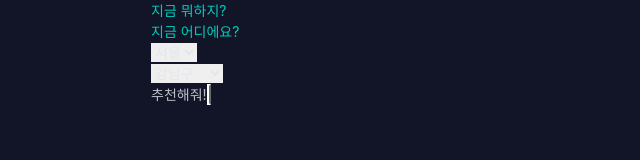
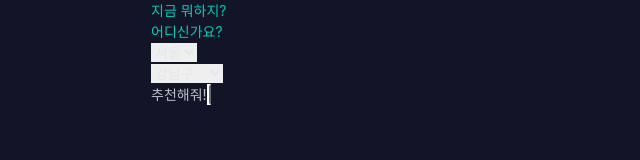
Before and after one commit to megaton111/nowdoing, a Vue app: page / in a window 1280 px wide. Shown: the top 160 px of the page, without its empty margins (0-640 px from the left). Built offline with nearby package versions, Linux system fonts and the light colour scheme; a web font is replaced by a local one.

Commit message:
문구 수정

```diff
--- a/src/App.vue
+++ b/src/App.vue
@@ -5,7 +5,7 @@ import { onMounted, ref, watch } from "vue";
 // import Footer from './components/Footer.vue';
 // import Story from './components/Story.vue';
 const appTitle = ref('지금 뭐하지?') ;
-const titleWhere = ref('지금 어디에요?') ;
+const titleWhere = ref('어디신가요?') ;
 // 위치
 const location = ref({
   selected : '서울' ,
@@ -473,28 +473,17 @@ const getRandomData = () => {
       , result = null
       ;
 
-      // console.log('bigCity :', bigCity ) ;
-      // console.log('smallCity :', smallCity ) ;
-
       const bigCityObj = sampleDatas.find(data => data.city === bigCity);
-
-      // console.log({ bigCityObj }) ;
-
 
       if (!bigCityObj) return null;
 
       const smallCityObj = bigCityObj.child.find(data => data.city === smallCity);
 
-      // console.log({ smallCityObj }) ;
 
       if (!smallCityObj) return null;
 
       count = getRandomNumber(0, smallCityObj.plays.length - 1) ;
       result = smallCityObj.plays[ count ] ;
-
-      // console.log('count : ', count ) ;
-      // console.log('smallCityObj.plays : ', smallCityObj.plays ) ;
-      // console.log('result : ', result ) ;
 
       resolve( result );
 
@@ -534,7 +523,7 @@ onMounted(() => {
 <template>
   <div class="flex flex-col items-center justify-center gap-4 w-full h-full flex-1">
     <h1 class="text-lg mb-4 tracking-tighter absolute top-2.5 left-2.5">{{ appTitle }}</h1>
-    <h2 class="text-3xl mb-4 tracking-tighter">{{ titleWhere }}</h2>
+    <h2 class="text-xl mb-4 tracking-tighter">{{ titleWhere }}</h2>
 
     <div class="flex flex-col gap-2">
 
```
